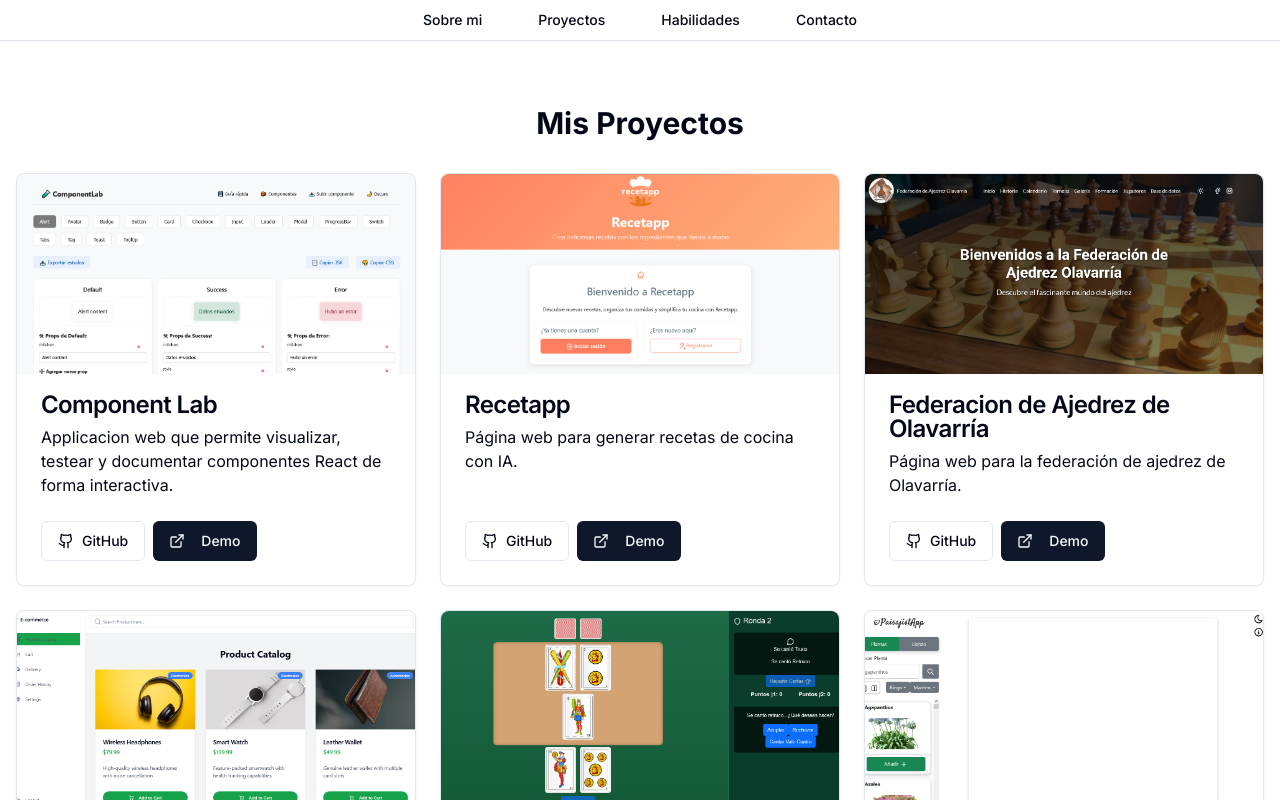
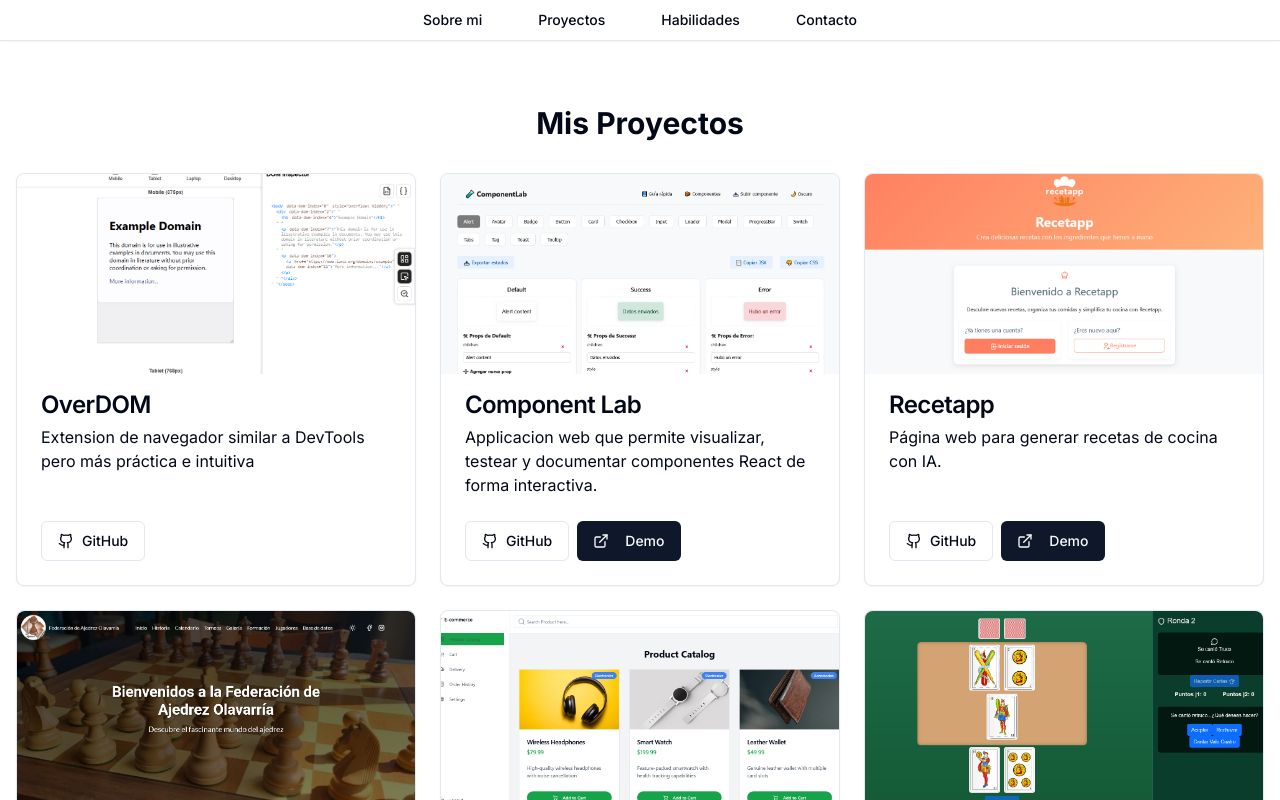
Before and after one commit to juancruz-urban/portfolio-web, a Next.js app: page /projects in a window 1280 px wide. Shown: the top 800 px of the page. Built offline with nearby package versions, Linux system fonts and the light colour scheme.

Commit message:
add project

```diff
--- a/components/AboutMe.jsx
+++ b/components/AboutMe.jsx
@@ -29,7 +29,7 @@
           <p className="text-muted-foreground mb-4">Programador Web Fullstack | Argentina</p>
           <div className="flex justify-center space-x-4">
             <motion.div whileHover={{ scale: 1.1 }} whileTap={{ scale: 0.9 }}>
-              <Link href="https://github.com/juancruz12345" target="_blank" rel="noopener noreferrer">
+              <Link href="https://github.com/juancruz-urban" target="_blank" rel="noopener noreferrer">
                 <Github className="h-6 w-6" />
               </Link>
             </motion.div>
--- a/proyects.js
+++ b/proyects.js
@@ -1,6 +1,15 @@
 export function ProyectsArray(){
 
     const projectsArray = [
+       {
+        nombre: "OverDOM",
+        descripcion: "Extension de navegador similar a DevTools pero más práctica e intuitiva",
+        descripcionAvanzada:"Desarrollada con React y Javascript.",
+        imagenPortada: "/overDOM.png",
+        tecnologiasUsadas: ['react', 'javascript'],
+        linkGithub: "https://github.com/juancruz-urban/OverDOM",
+        video:'/recorte_0-36.webm'
+  },
       {
         nombre: "Component Lab",
         descripcion: "Applicacion web que permite visualizar, testear y documentar componentes React de forma interactiva.",
@@ -8,7 +17,7 @@
         imagenPortada: "/Screenshot 2025-05-02 at 12-21-29 ComponentLab.png",
         link: 'https://component-lab.vercel.app',
         tecnologiasUsadas: ['react', 'javascript'],
-        linkGithub: "https://github.com/juancruz12345/States-Generator",
+        linkGithub: "https://github.com/juancruz-urban/States-Generator",
         video:'/componentelab-demo.webm'
   },
       {
@@ -18,7 +27,7 @@
             imagenPortada: "/Screenshot 2025-03-06 at 11-17-39 Recetapp.png",
             link: 'https://recetapp-pi.vercel.app/',
             tecnologiasUsadas: ['react', 'javascript', 'bootstrap', 'node'],
-            linkGithub: "https://github.com/juancruz12345/Recetapp",
+            linkGithub: "https://github.com/juancruz-urban/Recetapp",
             video:'/recetapp-demo.webm'
       }
       ,
@@ -29,7 +38,7 @@
             imagenPortada: "/Screenshot 2025-02-08 at 14-45-07 Federación de ajedrez Olavarría.png",
             link: 'https://federacionajedrezolavarria.onrender.com/',
             tecnologiasUsadas: ['react', 'javascript', 'bootstrap', 'node'],
-            linkGithub: "https://github.com/juancruz12345/fao-frontend"
+            linkGithub: "https://github.com/juancruz-urban/fao-frontend"
           },
           {
             nombre: "E-commerce",
@@ -37,7 +46,7 @@
             descripcionAvanzada:"E-coomerce template con registro de usuarios usando Mailboxlayer como validador de emails y Email js para enviarlos. Como base de datos utilicé Turso. El frontend cuenta con un catalogo de productos, carrito y pasarela de pago. Tambien tiene un panel de opciones para modificar datos del usuario y sus preferencias sobre las notificaciones. El backend esta desarrollado con Express y el frontend con Next js, tailwind y shadcn para la UI.",
             imagenPortada: "/Screenshot 2025-02-19 at 12-04-18 Next.js.png",
             tecnologiasUsadas: ['node','next js', 'tailwind', 'shadcn'],
-            linkGithub: "https://github.com/juancruz12345/E-commerce-Next-Frontend"
+            linkGithub: "https://github.com/juancruz-urban/E-commerce-Next-Frontend"
           },
           {
             nombre: "Truco Online",
@@ -46,7 +55,7 @@
             imagenPortada: "/Screenshot 2025-02-08 at 14-25-08 Truco online.png",
             link: 'https://truco-online.vercel.app/',
             tecnologiasUsadas: ['react', 'javascript', 'bootstrap'],
-            linkGithub: "https://github.com/juancruz12345/truco-online"
+            linkGithub: "https://github.com/juancruz-urban/truco-online"
           },
         {
           nombre: "PaisajistApp",
@@ -55,7 +64,7 @@
           imagenPortada: "/Screenshot 2024-10-23 at 18-51-22 PaisajistApp.png",
 
           tecnologiasUsadas: ['react', 'javascript', 'bootstrap'],
-          linkGithub: "https://github.com/juancruz12345/PaisajistApp"
+          linkGithub: "https://github.com/juancruz-urban/PaisajistApp"
         },
         {
           nombre: "Clothes",
@@ -63,7 +72,7 @@
           descripcionAvanzada:"E-commerce con funcion de carrito desarrollado con React, bootstrap y javascript.",
           imagenPortada: "/Screenshot 2025-02-04 at 11-03-13 Clothes.png",
           tecnologiasUsadas: ['react', 'javascript', 'bootstrap'],
-          linkGithub: "https://github.com/juancruz12345/E-commerce"
+          linkGithub: "https://github.com/juancruz-urban/E-commerce"
         },
 
         {
@@ -72,7 +81,7 @@
           descripcionAvanzada:"Pagina web para ver algunos canales de televisión, mayormente de Argentina. La web esta desarrolalda con React JS y React Bootstrap, y utiliza los embeds de free-embes.com ",
           imagenPortada: "/Screenshot 2024-09-16 at 19-06-25 TV Online.png",
           tecnologiasUsadas: ['react', 'javascript', 'bootstrap'],
-          linkGithub: "https://github.com/juancruz12345/TV-Online"
+          linkGithub: "https://github.com/juancruz-urban/TV-Online"
         },
         {
           nombre: "Drawing App",
@@ -80,7 +89,7 @@
           descripcionAvanzada:"Web app para dibujar similar a paint utilizando solo vanilla Javascript y su API Canvas JS. La aplicacion tiene la amyoria de herramientas principales para dibujar como asi tambien la posibilidad de subir una imagen o descargar el dibujo.",
           imagenPortada: "/drawingapp.png",
           tecnologiasUsadas: ['javascript', 'css'],
-          linkGithub: "https://github.com/juancruz12345/Drawing-App"
+          linkGithub: "https://github.com/juancruz-urban/Drawing-App"
         },
         {
           nombre: "Chat online",
@@ -88,7 +97,7 @@
           descripcionAvanzada:"Aplicacion de chat online. El backend utiliza Express, Turso y Socket.io para el manejo de web sockets. Tanto el backend como el frontend estan desarrollados con vanilla JS.",
           imagenPortada: "/chat.png",
           tecnologiasUsadas: ['javascript', 'node', 'css'],
-          linkGithub: "https://github.com/juancruz12345/Chat"
+          linkGithub: "https://github.com/juancruz-urban/Chat"
         },
         {
           nombre: "Tetris",
@@ -96,7 +105,7 @@
           descripcionAvanzada:"Juego de tetris desarrollado con vanilla JS utilizando el API Canvas. El juego guarda la puntuacion más alta y el nombre del jugador en el local storage.",
           imagenPortada: "/Screenshot 2024-11-02 at 14-13-49 Tetris.png",
           tecnologiasUsadas: ['javascript', 'css'],
-          linkGithub: "https://github.com/juancruz12345/Tetris-JS"
+          linkGithub: "https://github.com/juancruz-urban/Tetris-JS"
         }
 
       ];
```
Also changed, not shown: public/overDOM.png (added), 1 other file (tests, documents, lock files or other folders).
